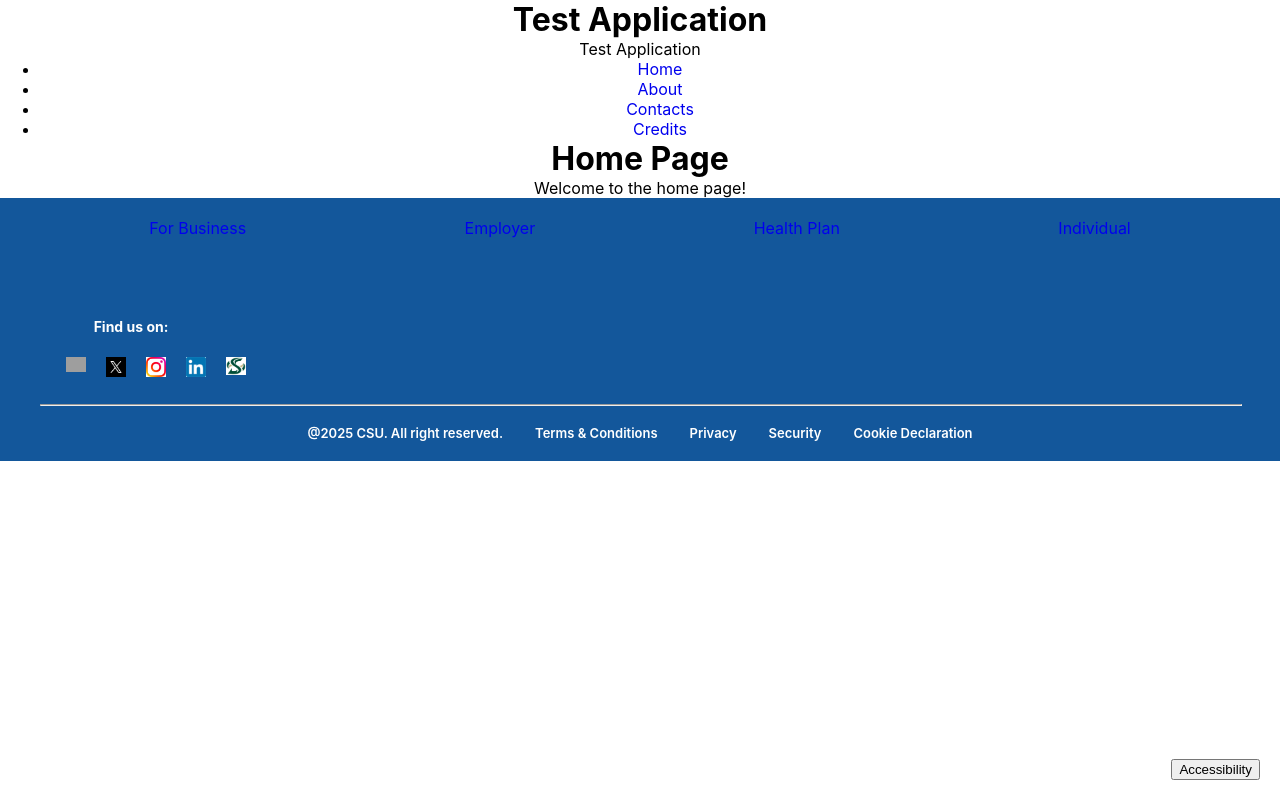
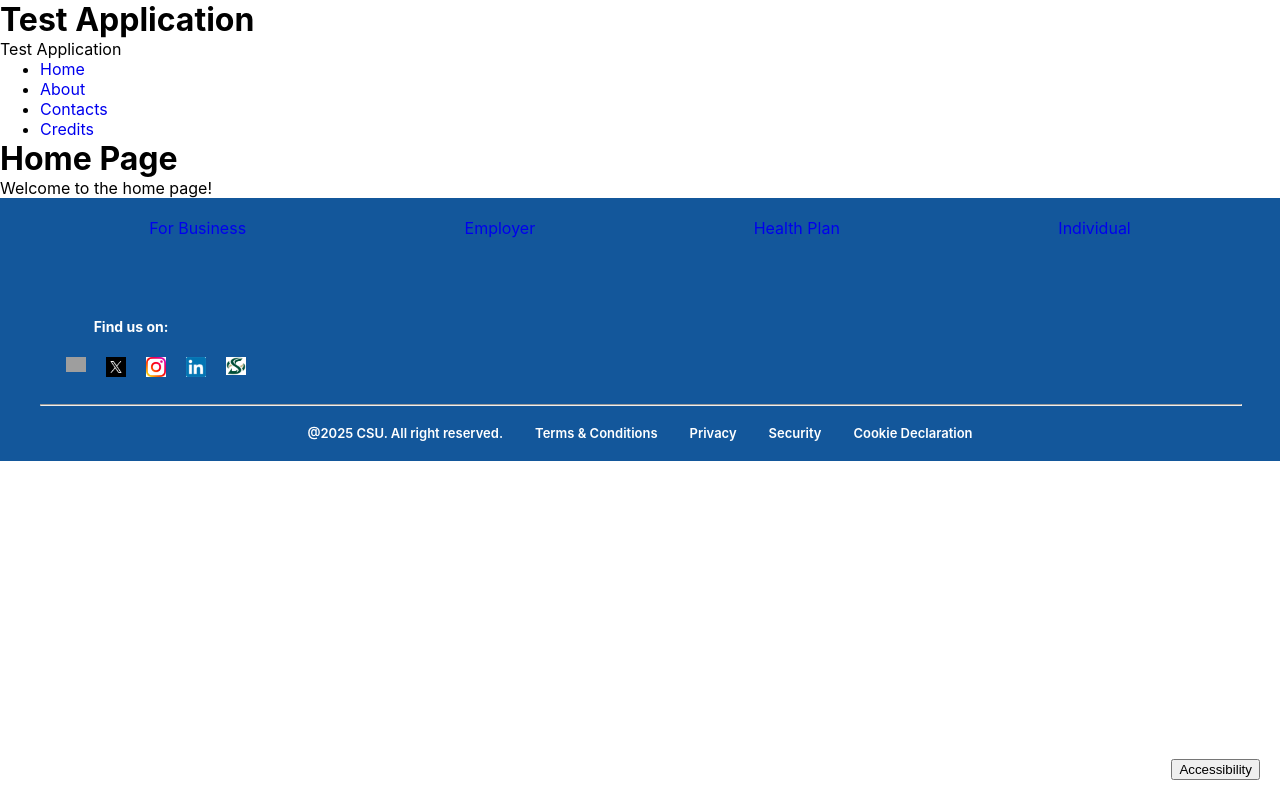
Before and after one commit to as308820/csc-131, a React (Create React App) app: page / in a window 1280 px wide. Built offline with nearby package versions, Linux system fonts and the light colour scheme; no server answers; grey boxes are pictures that could not be loaded.

Commit message:
app.jsx refactor
needed to refactor app.jsx to accommodate introduction of accessibility context

```diff
--- a/src/App.jsx
+++ b/src/App.jsx
@@ -7,7 +7,7 @@ import Credits from "./pages/Credits";
 import Footer from "./footer/footer"; // Import Footer component
 
 // Accessibility imports
-import { AccessibilityProvider } from "./accessibility/AccessibilityContext";
+import { AccessibilityProvider, useAccessibility } from './accessibility/AccessibilityContext';
 import AccessibilityButton from "./accessibility/AccessibilityButton";
 
 import { useState, useEffect } from 'react';
@@ -15,25 +15,24 @@ import { useState, useEffect } from 'react';
 //functions
 import { getTest } from "./functions/test";
 
-function App() {
+function LayoutContent() {
+  const { theme, textSize } = useAccessibility();
   const [data, setData] = useState("Test Application");
 
   useEffect(() => {
     getTest()
-      .then((res) => {
-        setData(res.message);
-      })
+      .then((res) => setData(res.message))
       .catch((err) => console.log(err));
   }, []);
 
   return (
-    <AccessibilityProvider>
-      <Router>
-        <div className="App">
+    <div
+      className={theme === 'dark' ? 'dark-theme' : 'light-theme'}
+      style={{ fontSize: `${textSize}px`, minHeight: '100vh' }}
+    >
       <h1>{data}</h1>
       <p>Test Application</p>
 
-          {/* Navigation Links */}
       <nav>
         <ul>
           <li><Link to="/">Home</Link></li>
@@ -43,7 +42,6 @@ function App() {
         </ul>
       </nav>
 
-          {/* Define Routes */}
       <Routes>
         <Route path="/" element={<Home />} />
         <Route path="/about" element={<About />} />
@@ -51,15 +49,19 @@ function App() {
         <Route path="/credits" element={<Credits />} />
       </Routes>
 
-          {/* Accessibility Button */}
       <AccessibilityButton />
-
-          {/* Footer Component */}
       <Footer />
     </div>
+  );
+}
+
+// ✅ Top-level App wrapper
+export default function App() {
+  return (
+    <AccessibilityProvider>
+      <Router>
+        <LayoutContent />
       </Router>
     </AccessibilityProvider>
   );
 }
-
-export default App;
```
Also changed, not shown: src/accessibility/AccessibilityModal.css (added). Lines whose indentation alone changed are shown as unchanged.
